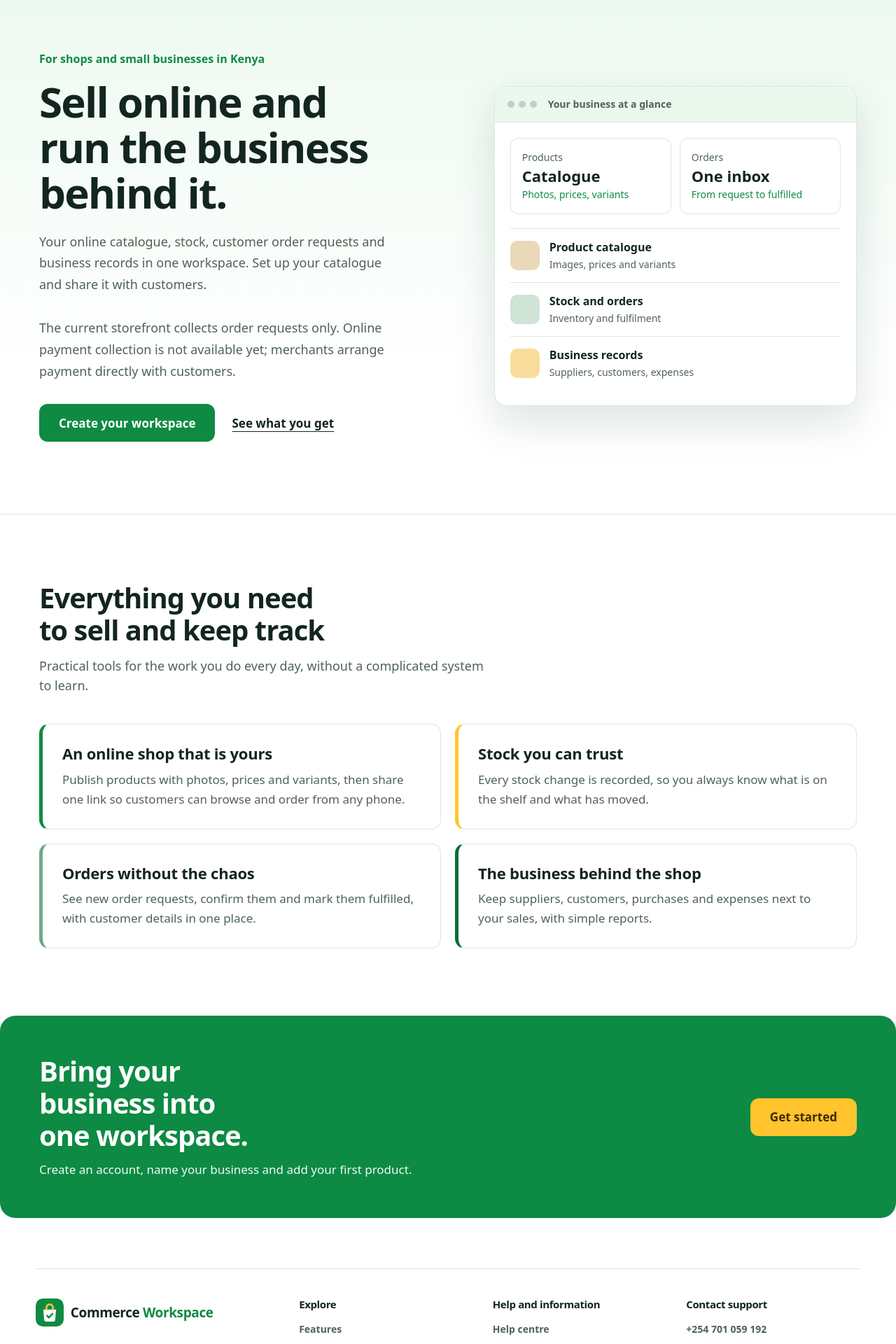
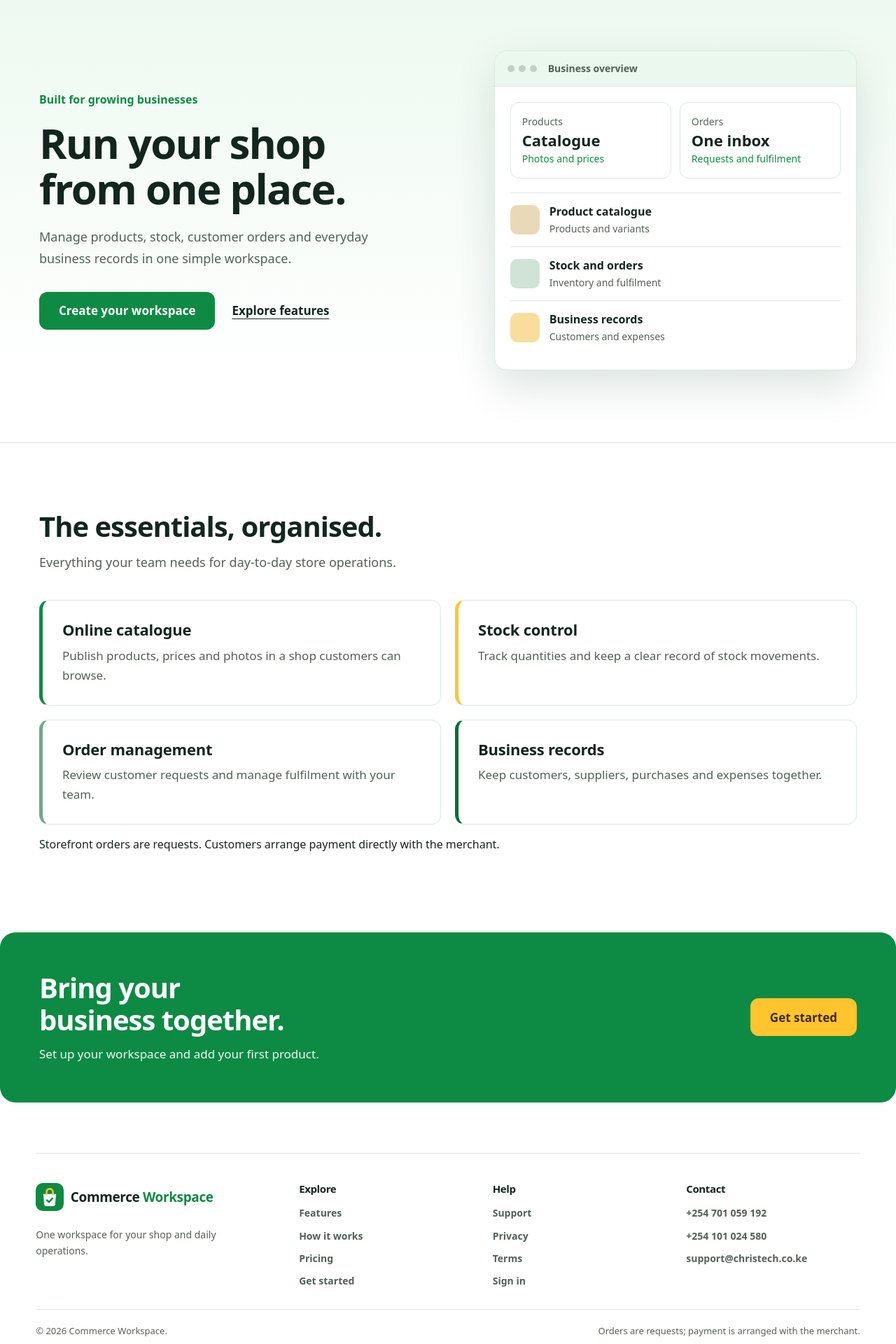
Before and after one commit to learninghub44/kenya-multitenant-commerce-docs, a Next.js app: page / in a window 1280 px wide. Shown: the part 100-2020 px from the top of the page at 70% size. Built offline with nearby package versions, Linux system fonts and the light colour scheme.

Commit message:
Simplify homepage copy and sections

```diff
--- a/src/app/page.tsx
+++ b/src/app/page.tsx
@@ -3,10 +3,10 @@ import Logo from "@/components/logo";
 import styles from "./home.module.css";
 
 const capabilities = [
-  { title: "An online shop that is yours", description: "Publish products with photos, prices and variants, then share one link so customers can browse and order from any phone." },
-  { title: "Stock you can trust", description: "Every stock change is recorded, so you always know what is on the shelf and what has moved." },
-  { title: "Orders without the chaos", description: "See new order requests, confirm them and mark them fulfilled, with customer details in one place." },
-  { title: "The business behind the shop", description: "Keep suppliers, customers, purchases and expenses next to your sales, with simple reports." },
+  { title: "Online catalogue", description: "Publish products, prices and photos in a shop customers can browse." },
+  { title: "Stock control", description: "Track quantities and keep a clear record of stock movements." },
+  { title: "Order management", description: "Review customer requests and manage fulfilment with your team." },
+  { title: "Business records", description: "Keep customers, suppliers, purchases and expenses together." },
 ];
 
 export default function HomePage() {
@@ -26,26 +26,25 @@ export default function HomePage() {
 
       <section className={styles.hero}>
         <div className={styles.heroCopy}>
-          <p className={styles.kicker}>For shops and small businesses in Kenya</p>
-          <h1>Sell online and run the business behind it.</h1>
-          <p className={styles.heroDescription}>Your online catalogue, stock, customer order requests and business records in one workspace. Set up your catalogue and share it with customers.</p>
-          <p className={styles.heroDescription}>The current storefront collects order requests only. Online payment collection is not available yet; merchants arrange payment directly with customers.</p>
+          <p className={styles.kicker}>Built for growing businesses</p>
+          <h1>Run your shop from one place.</h1>
+          <p className={styles.heroDescription}>Manage products, stock, customer orders and everyday business records in one simple workspace.</p>
           <div className={styles.heroActions}>
             <Link className={styles.primaryCta} href="/register">Create your workspace</Link>
-            <Link className={styles.textCta} href="#features">See what you get</Link>
+            <Link className={styles.textCta} href="#features">Explore features</Link>
           </div>
         </div>
         <div className={styles.preview} role="img" aria-label="Preview of the business workspace showing products, orders and stock">
-          <div className={styles.previewTop}><span /><span /><span /><b>Your business at a glance</b></div>
+          <div className={styles.previewTop}><span /><span /><span /><b>Business overview</b></div>
           <div className={styles.previewBody}>
             <div className={styles.previewTiles}>
-              <div><small>Products</small><strong>Catalogue</strong><span>Photos, prices, variants</span></div>
-              <div><small>Orders</small><strong>One inbox</strong><span>From request to fulfilled</span></div>
+              <div><small>Products</small><strong>Catalogue</strong><span>Photos and prices</span></div>
+              <div><small>Orders</small><strong>One inbox</strong><span>Requests and fulfilment</span></div>
             </div>
             <ul className={styles.previewList}>
-              <li><i className={styles.swatchSand} /><span><b>Product catalogue</b><small>Images, prices and variants</small></span></li>
+              <li><i className={styles.swatchSand} /><span><b>Product catalogue</b><small>Products and variants</small></span></li>
               <li><i className={styles.swatchSage} /><span><b>Stock and orders</b><small>Inventory and fulfilment</small></span></li>
-              <li><i className={styles.swatchSun} /><span><b>Business records</b><small>Suppliers, customers, expenses</small></span></li>
+              <li><i className={styles.swatchSun} /><span><b>Business records</b><small>Customers and expenses</small></span></li>
             </ul>
           </div>
         </div>
@@ -53,8 +52,8 @@ export default function HomePage() {
 
       <section className={styles.features} id="features">
         <div className={styles.sectionIntro}>
-          <h2>Everything you need to sell and keep track</h2>
-          <p>Practical tools for the work you do every day, without a complicated system to learn.</p>
+          <h2>The essentials, organised.</h2>
+          <p>Everything your team needs for day-to-day store operations.</p>
         </div>
         <div className={styles.featureGrid}>
           {capabilities.map((item) => (
@@ -64,22 +63,23 @@ export default function HomePage() {
             </article>
           ))}
         </div>
+        <p className={styles.paymentNote}>Storefront orders are requests. Customers arrange payment directly with the merchant.</p>
       </section>
 
       <section className={styles.bottomCta}>
         <div>
-          <h2>Bring your business into one workspace.</h2>
-          <p>Create an account, name your business and add your first product.</p>
+          <h2>Bring your business together.</h2>
+          <p>Set up your workspace and add your first product.</p>
         </div>
         <Link className={styles.ctaLight} href="/register">Get started</Link>
       </section>
 
       <footer className={styles.footer}>
-        <div className={styles.footerBrand}><Logo href="/" size={40} /><p>Practical tools to manage your catalogue, stock, customer requests and business records.</p></div>
+        <div className={styles.footerBrand}><Logo href="/" size={40} /><p>One workspace for your shop and daily operations.</p></div>
         <div className={styles.footerColumn}><h2>Explore</h2><Link href="/features">Features</Link><Link href="/how-it-works">How it works</Link><Link href="/pricing">Pricing</Link><Link href="/register">Get started</Link></div>
-        <div className={styles.footerColumn}><h2>Help and information</h2><Link href="/support">Help centre</Link><Link href="/privacy">Privacy notice</Link><Link href="/terms">Terms of use</Link><Link href="/login">Sign in</Link></div>
-        <div className={styles.footerColumn}><h2>Contact support</h2><a href="tel:+254701059192">+254 701 059 192</a><a href="tel:+254101024580">+254 101 024 580</a><a href="mailto:support@christech.co.ke">support@christech.co.ke</a></div>
-        <div className={styles.footerBottom}><span>© {new Date().getFullYear()} Commerce Workspace. All rights reserved.</span><span>Orders are requests; payment is arranged directly with the merchant.</span></div>
+        <div className={styles.footerColumn}><h2>Help</h2><Link href="/support">Support</Link><Link href="/privacy">Privacy</Link><Link href="/terms">Terms</Link><Link href="/login">Sign in</Link></div>
+        <div className={styles.footerColumn}><h2>Contact</h2><a href="tel:+254701059192">+254 701 059 192</a><a href="tel:+254101024580">+254 101 024 580</a><a href="mailto:support@christech.co.ke">support@christech.co.ke</a></div>
+        <div className={styles.footerBottom}><span>© {new Date().getFullYear()} Commerce Workspace.</span><span>Orders are requests; payment is arranged with the merchant.</span></div>
       </footer>
     </main>
   );
```
